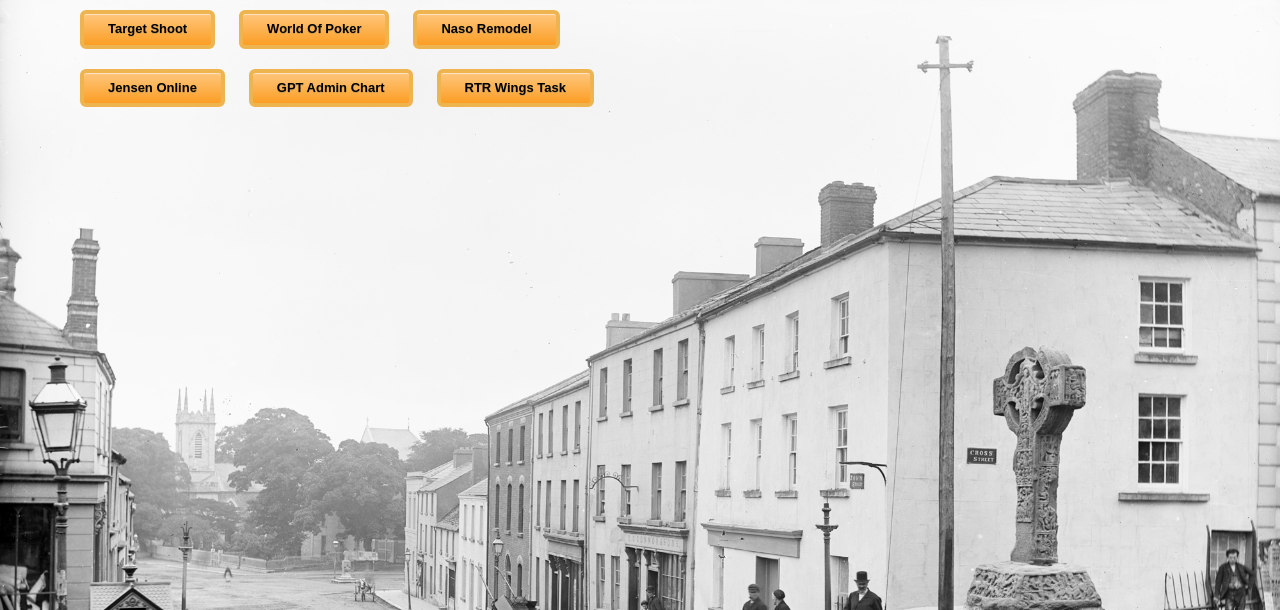
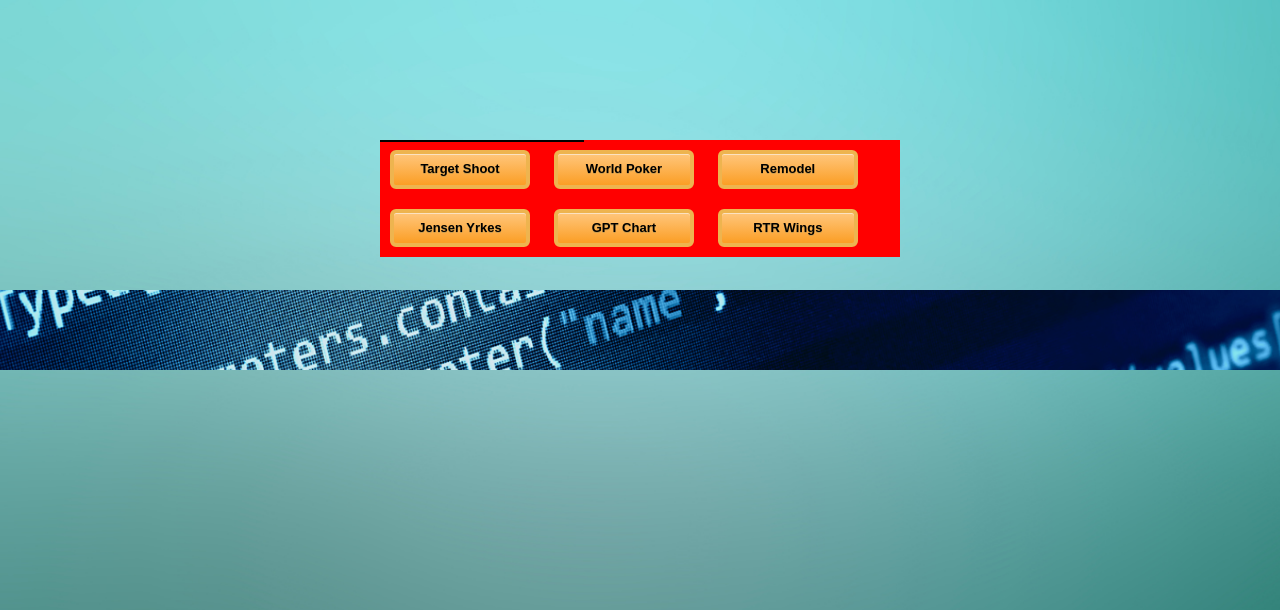
Before and after one commit to jasonnaso/jasonnaso-old.github.io, a PHP site: page / in a window 1280 px wide. Shown: the top 610 px of the page. Run offline with PHP 8.4, Linux system fonts and the light colour scheme.

Commit message:
add new stuff

```diff
--- a/index.html
+++ b/index.html
@@ -7,27 +7,67 @@
 	<link rel="stylesheet" type="text/css" href="portfolio/assets/css/style.css">
 </head>
 	<body>
-		<div class="container">
+
+
+
+
+	<div id="loader-wrapper">
+	    <div id="loader"></div>
+		<div class="loader-section section-left"></div>
+	    <div class="loader-section section-right"></div>
+	</div>
+
+
+
+
+		  <div id="container">
+
+		    <div class="border borderh" id="topbar"></div>
+		    <div class="border borderv" id="rightbar"></div>
+		    <div class="border borderh" id="bottombar"></div>
+		    <div class="border borderv" id="leftbar"></div>
+		    <div id="content">
+				<div class="inside-container">
 		    	<div class="row">
-				<div class="col-xs-8">
+		    		<div class="col-xs-12">
 		    			<a href="http://jasonnaso.github.io/target-shoot/" type="button" class="btn my-btns">Target Shoot</a>
-					<a href="http://jasonnaso.github.io/world-of-poker/" type="button" class="btn my-btns">World Of Poker</a>
-					<a href="http://nasoRemodel.com" type="button" class="btn my-btns">Naso Remodel</a>
+		    			<a href="http://jasonnaso.github.io/world-of-poker/" type="button" class="btn my-btns">World Poker</a>
+		    			<a href="http://nasoRemodel.com" type="button" class="btn my-btns">Remodel</a>
 		    		</div>
 		    	</div>
 
 		    	<div class="row">
-				<div class="col-xs-8">
-					<a href="jensenOnlineImages/index.html" type="button" class="btn my-btns">Jensen Online</a>
-					<a href="http://jasonnaso.github.io/GetPaidToAdminChart" type="button" class="btn my-btns">GPT Admin Chart</a>
-					<a href="http://www.raketherake.com//" type="button" class="btn my-btns">RTR Wings Task</a>
+		    		<div class="col-xs-12">
+		    			<a href="jensenOnlineImages/index.html" type="button" class="btn my-btns">Jensen Yrkes</a>
+		    			<a href="http://jasonnaso.github.io/GetPaidToAdminChart" type="button" class="btn my-btns">GPT Chart</a>
+		    			<a href="http://www.raketherake.com//" type="button" class="btn my-btns">RTR Wings</a>
 		    		</div>
 		    	</div>
 		    	</div>
+
+		    </div>
+
+
+		  </div>
+
+<div id="loader">
+</div>
+
+
+
+
+	<canvas id="canvas" width="1600" height="100" class="img-responsive"></canvas>
+
+
 	</body>
 
 <script type="text/javascript" src="bower_components/jquery/dist/jquery.min.js"></script>
 <script type="text/javascript" src="bower_components/bootstrap/dist/js/bootstrap.min.js"></script>
-<script type="text/javascript" src=""></script>
+<script>
+ $(window).load(function(){
+ $("#loader").fadeOut("slow");
+ });
+ </script>
+<script type="text/javascript" src="portfolio/assets/js/script.js"></script>
 
 </html>
--- a/jensenOnlineImages/index.html
+++ b/jensenOnlineImages/index.html
@@ -9,11 +9,11 @@
 	<body>
 	<div class="container-fluid">
 	<div class="img-responsive divider"></div>
-	<div class="text">Jensen Online Site Images // For Code: <a href="https://github.com/jasonnaso">https://github.com/jasonnaso</a></div>
+	<div class="text">Jensen Online Site Images // For Code: <a href="https://github.com/jasonnaso/jasonnaso.github.io/tree/master/jensenProject">https://github.com/jasonnaso/jasonnaso.github.io/tree/master/jensenProject</a></div>
 	<div class="img-responsive log-in"></div>
 	<div class="img-responsive divider"></div>
 	<div class="text">Home Page</div>
-
+	z
 	<div class="img-responsive home"></div>
 	<div class="img-responsive divider"></div>
 	<div class="text">Add User Page</div>
--- a/portfolio/assets/css/style.css
+++ b/portfolio/assets/css/style.css
@@ -1,6 +1,7 @@
 body{
 
-	background-image: url("../assets/images/background-image.jpg");
+	background-image: url("../images/bg.jpg");
+	/*background-image: url("../images/bg2.jpg");*/
     background-size: cover;
     background-attachment: fixed;
 }
@@ -14,6 +15,7 @@ body{
 .my-btns{
 
 	margin: 10px;
+	width: 140px;
 }
 
 /*Remeber to hide the top row single button and hav it show on the bottom when under 1200*/
@@ -59,3 +61,114 @@ body{
 	position:relative;
 	top:1px;
 }
+
+
+
+/*///////////////////////*/
+
+
+#container {
+
+	width: 520px;
+	height: 150px;
+	position: relative;
+	margin-left: auto;
+    margin-right: auto;
+    margin-top: 10em;
+
+    /* min-height: 10em;
+    display: table-cell;
+    vertical-align: middle;*/
+}
+
+.inside-container{
+
+	 margin-left: auto;
+    margin-right: auto;
+    background-color: red;
+
+}
+
+.border {
+	position: absolute;
+	width: 0px; border: 1px solid black;
+}
+/*.borderh {
+	height: 0px; border: 1px solid black;
+}
+.borderv {
+	width: 0px; border: 1px solid black;
+}*/
+
+#topbar {
+	left: 0px; top: 0px;
+}
+#rightbar {
+	right: 0px; top: 0px;
+}
+#bottombar {
+	right: 0px; bottom: 0px;
+}
+#leftbar {
+	left: 0px; bottom: 0px;
+}
+
+
+
+
+
+
+
+
+/*#content {
+  position: absolute;
+  top: 2px;
+  left: 2px;
+   border-divs are 0px wide with 1px border all around, thus have a width & height of 2px (twice the border-width) -- 2 border-divs = 4 less pixels for the content !
+  width: 316px;
+  height: 236px;
+  background: red;
+  overflow: auto;
+  text-shadow: 0 0 1px #555;
+  text-align: justify;
+}
+		*/
+
+
+/*#loader{
+		 z-index:999999;
+		 display:block;
+		 position:fixed;
+		 top:0;
+		 left:0;
+		 width:100%;
+		 height:100%;
+		 background:url(../images/gears.gif) 50% 50% no-repeat #cccccc;
+		}*/
+
+/*.modal {
+
+    display:    none;
+    position:   fixed;
+    z-index:    1000;
+    top:        0;
+    left:       0;
+    height:     100%;
+    width:      100%;
+    background: rgba( 255, 255, 255, .8 )
+                url('http://i.stack.imgur.com/FhHRx.gif')
+                50% 50%
+                no-repeat;
+}*/
+
+/* When the body has the loading class, we turn
+   the scrollbar off with overflow:hidden */
+/*body.loading {
+    overflow: hidden;
+}
+
+ Anytime the body has the loading class, our
+   modal element will be visible
+body.loading .modal {
+    display: block;
+}*/
--- /dev/null
+++ b/portfolio/assets/js/script.js
@@ -0,0 +1,122 @@
+$body = $("body");
+
+    delay();
+    function delay (){
+
+
+
+    }
+
+
+
+    go();
+
+    function go () {
+
+        var topbar = "#topbar";
+
+        var lineLength = (randomize());
+
+        $(".border, #content").hide();
+
+        $("#topbar").show();
+
+        $(topbar).animate({width: lineLength}, 500, function() {
+
+          $("#content").fadeIn("fast");
+
+        });
+      }
+
+    function randomize(){
+
+      var beenRandomized = Math.round(Math.random() * 400);
+
+      return beenRandomized;
+    }
+
+
+// $("#rightbar").show();
+
+// $("#rightbar").animate({height: '150px'},500, function() {
+
+//   $("#bottombar").show();
+
+//   $("#bottombar").animate({width: '520px'},500, function() {
+
+//     $("#leftbar").show();
+
+//     $("#leftbar").animate({height: '150px'},500, function() {
+
+//       $("#content").fadeIn(1000);
+
+//     });
+//   });
+// });
+
+
+
+var img = new Image();
+
+// User Variables - customize these to change the image being scrolled, its
+// direction, and the speed.
+
+img.src = 'portfolio/assets/images/bg2.jpg';
+//img.src = '../images/code.png';
+
+//img.src = 'http://www.planwallpaper.com/static/images/Winter-Tiger-Wild-Cat-Images.jpg';
+
+    var CanvasXSize = 1600;
+    var CanvasYSize = 100;
+var speed = 50; //lower is faster
+var scale = 1.05;
+var y = -4.5; //vertical offset
+
+// Main program
+
+var dx = 0.75;
+var imgW;
+var imgH;
+var x = 0;
+var clearX;
+var clearY;
+var ctx;
+
+img.onload = function() {
+
+    imgW = img.width*scale;
+    imgH = img.height*scale;
+    if (imgW > CanvasXSize) { x = CanvasXSize-imgW; } // image larger than canvas
+    if (imgW > CanvasXSize) { clearX = imgW; } // image larger than canvas
+    else { clearX = CanvasXSize; }
+    if (imgH > CanvasYSize) { clearY = imgH; } // image larger than canvas
+    else { clearY = CanvasYSize; }
+    //Get Canvas Element
+    ctx = document.getElementById('canvas').getContext('2d');
+    //Set Refresh Rate
+    return setInterval(draw, speed);
+};
+
+function draw() {
+
+    //Clear Canvas
+    ctx.clearRect(0,0,clearX,clearY);
+    //If image is <= Canvas Size
+    if (imgW <= CanvasXSize) {
+        //reset, start from beginning
+        if (x > (CanvasXSize)) { x = 0; }
+        //draw aditional image
+        if (x > (CanvasXSize-imgW)) { ctx.drawImage(img,x-CanvasXSize+1,y,imgW,imgH); }
+    }
+    //If image is > Canvas Size
+    else {
+        //reset, start from beginning
+        if (x > (CanvasXSize)) { x = CanvasXSize-imgW; }
+        //draw aditional image
+        if (x > (CanvasXSize-imgW)) { ctx.drawImage(img,x-imgW+1,y,imgW,imgH); }
+    }
+    //draw image
+    ctx.drawImage(img,x,y,imgW,imgH);
+    //amount to move
+    x += dx;
+}
```
Also changed, not shown: portfolio/assets/images/bg.jpg (added), portfolio/assets/images/bg2.jpg (added), portfolio/assets/images/code.png (added), portfolio/assets/images/gears.gif (added), 1 other file. Lines whose indentation alone changed are shown as unchanged.
